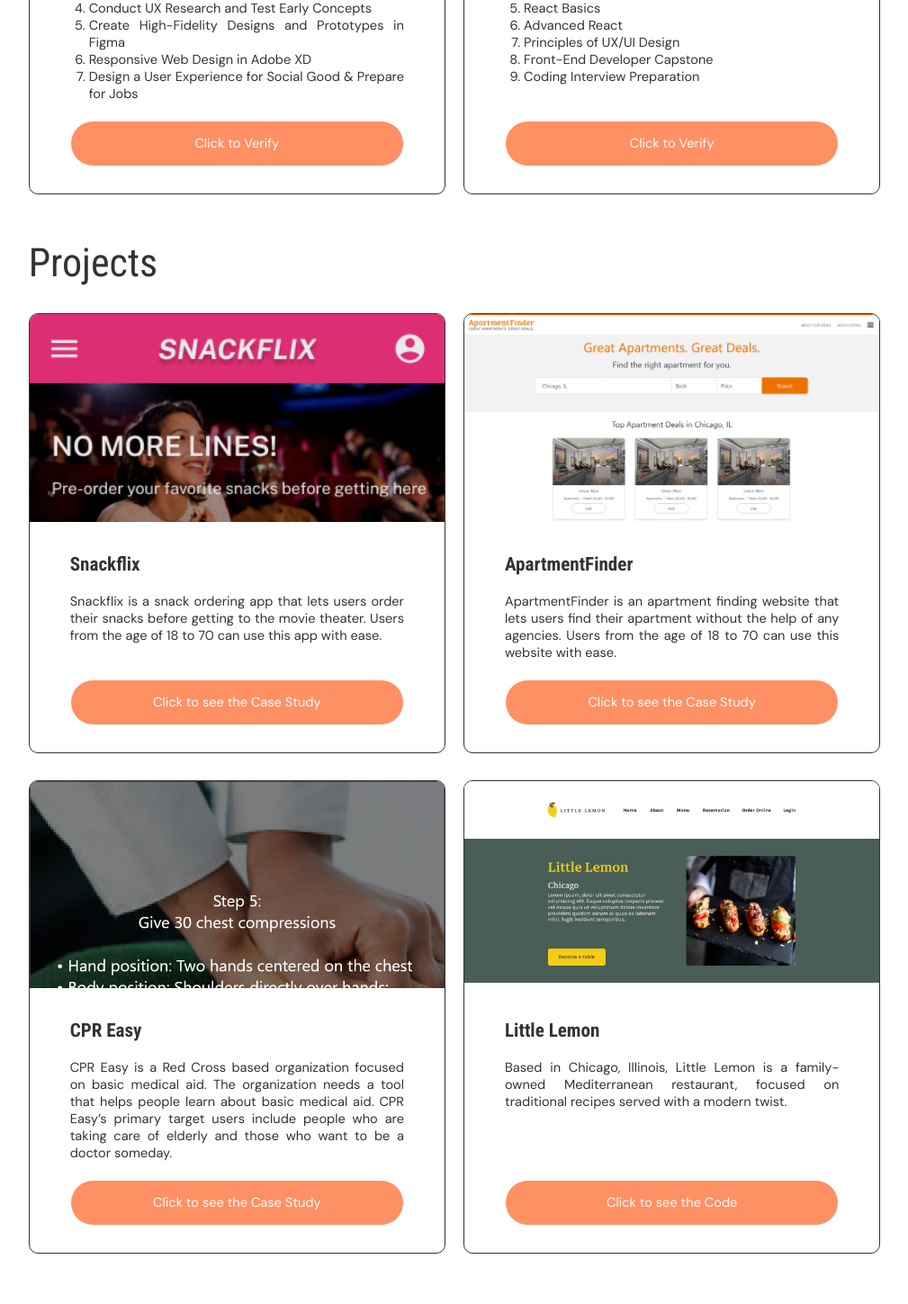
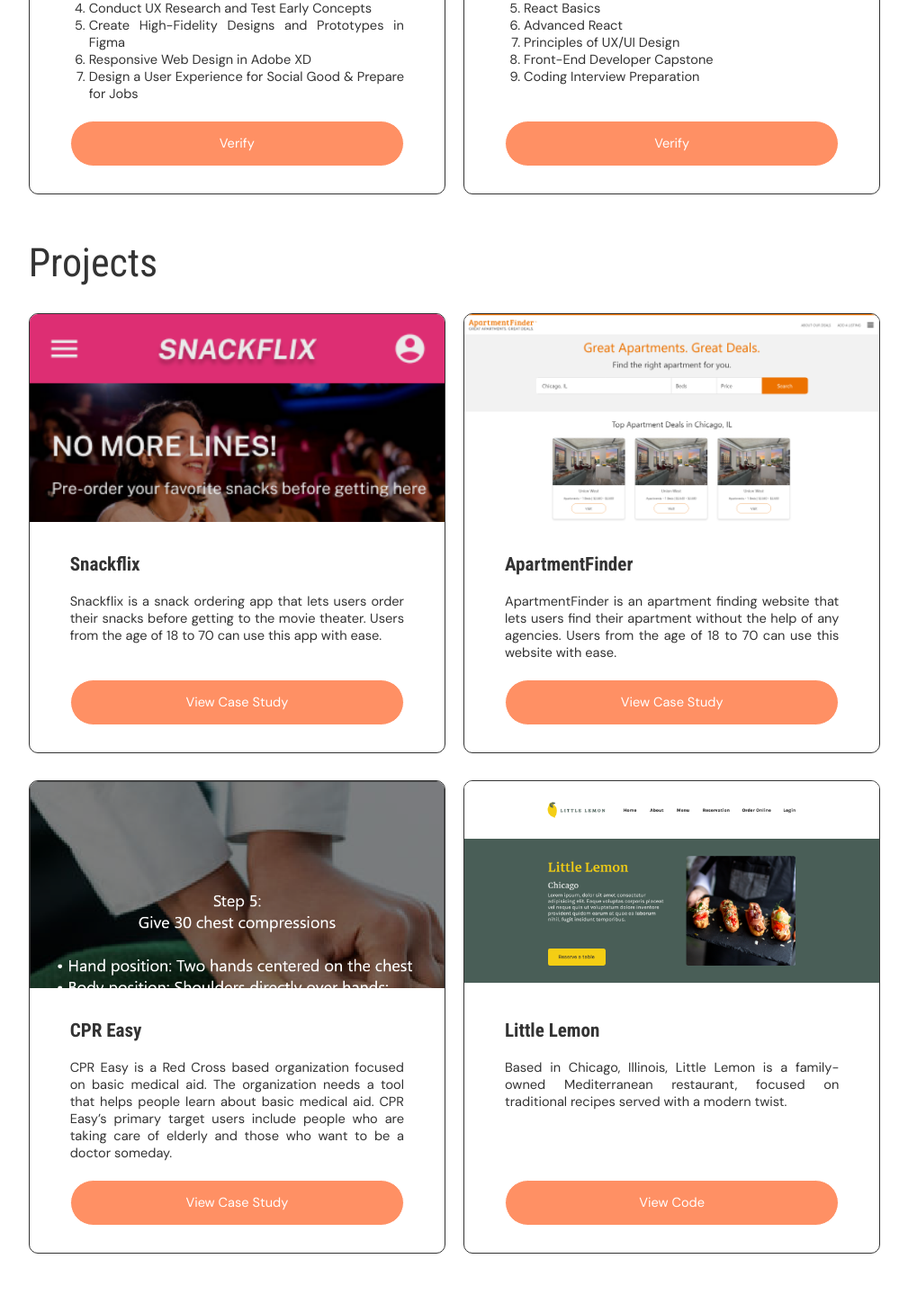
Before and after one commit to alighasemi78/alighasemi78.github.io, a React (Create React App) app: page / in a window 1280 px wide. Shown: the part 2440-3889 px from the top of the page at 90% size, without its empty margins (135-1144 px from the left). Built offline with nearby package versions, Linux system fonts and the light colour scheme.

Commit message:
changed card link texts

```diff
--- a/src/data.js
+++ b/src/data.js
@@ -34,7 +34,7 @@
 export const certifications = [
   {
     logos: [coursera, google],
-    linkText: "Click to Verify",
+    linkText: "Verify",
     link: "https://coursera.org/verify/professional-cert/KEZ38S9NA7EG",
     title: "Google UX Design",
     type: "ol",
@@ -50,7 +50,7 @@
   },
   {
     logos: [coursera, meta],
-    linkText: "Click to Verify",
+    linkText: "Verify",
     link: "https://coursera.org/verify/professional-cert/FZ3J7PLPZDTQ",
     title: "Meta Front-End Developer",
     type: "ol",
@@ -71,28 +71,28 @@
 export const projects = [
   {
     logos: [snackflix],
-    linkText: "Click to see the Case Study",
+    linkText: "View Case Study",
     link: "https://docs.google.com/presentation/d/1nyDjXJpK_2OR8X9keEktH_I8c4ewZ8A1TuPCs90e6SA/edit?usp=sharing",
     title: "Snackflix",
     body: "Snackflix is a snack ordering app that lets users order their snacks before getting to the movie theater. Users from the age of 18 to 70 can use this app with ease.",
   },
   {
     logos: [apartmentFinder],
-    linkText: "Click to see the Case Study",
+    linkText: "View Case Study",
     link: "https://docs.google.com/presentation/d/1dYS7pMXu-XqLI6CPxLvcOfEiZyA1dZAizyi-WstDy_U/edit?usp=sharing",
     title: "ApartmentFinder",
     body: "ApartmentFinder is an apartment finding website that lets users find their apartment without the help of any agencies. Users from the age of 18 to 70 can use this website with ease.",
   },
   {
     logos: [cprEasy],
-    linkText: "Click to see the Case Study",
+    linkText: "View Case Study",
     link: "https://docs.google.com/presentation/d/1pJNUOq10U5wOf8HWcvG6rfRR6k7uBpgvnISqQaknERA/edit?usp=sharing",
     title: "CPR Easy",
     body: "CPR Easy is a Red Cross based organization focused on basic medical aid. The organization needs a tool that helps people learn about basic medical aid. CPR Easy’s primary target users include people who are taking care of elderly and those who want to be a doctor someday.",
   },
   {
     logos: [littleLemon],
-    linkText: "Click to see the Code",
+    linkText: "View Code",
     link: "https://github.com/alighasemi78/little-lemon",
     title: "Little Lemon",
     body: "Based in Chicago, Illinois, Little Lemon is a family-owned Mediterranean restaurant, focused on traditional recipes served with a modern twist.",
```
